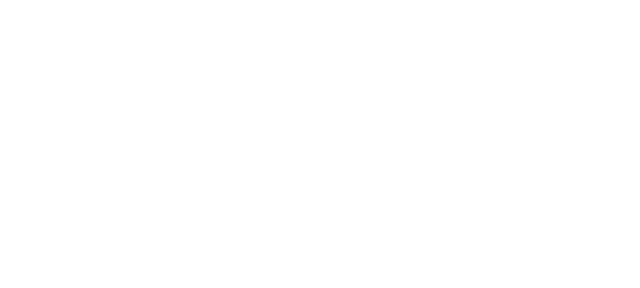
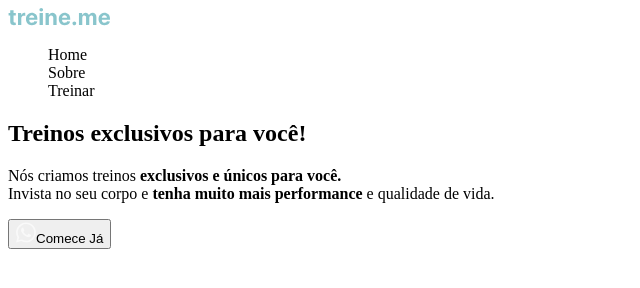
Before and after one commit to alramosf/rocketseat-explorer, a plain HTML site: page projeto02/index.html in a window 1280 px wide. Shown: the whole page, without its empty margins (0-640 px from the left). Drawn offline with Linux system fonts and the light colour scheme.

Commit message:
update css

```diff
--- a/projeto02/index.html
+++ b/projeto02/index.html
@@ -11,10 +11,28 @@
     <div class="page">
 
         <header>
+            <img src="images/logo.svg" alt="Logo Treine.me">
+
+            <nav>
+                <ul type="none">
+                    <li>Home</li>
+                    <li>Sobre</li>
+                    <li>Treinar</li>
+                </ul>
+            </nav>
 
         </header>
         <main>
-
+            <section>
+                <h1>Treinos exclusivos
+                    para você!</h1>
+                <p>Nós criamos treinos <strong>exclusivos e únicos para você.</strong><br/>
+                    Invista no seu corpo e <strong>tenha muito mais performance</strong> e qualidade de vida.
+                </p>
+                <button>
+                    <img src="images/wpp.svg" alt="ícone do whatsapp">Comece Já
+                </button>
+            </section>
         </main>
         <footer>
 
```
Also changed, not shown: projeto02/images/balls.svg (renamed from projeto02/images/decoracao.svg), projeto02/images/img.png (renamed from projeto02/images/fitness-jump.png), projeto02/images/logo.svg (renamed from projeto02/images/treine.me.svg), projeto02/images/wpp.svg (renamed from projeto02/images/Button/path4.svg).
